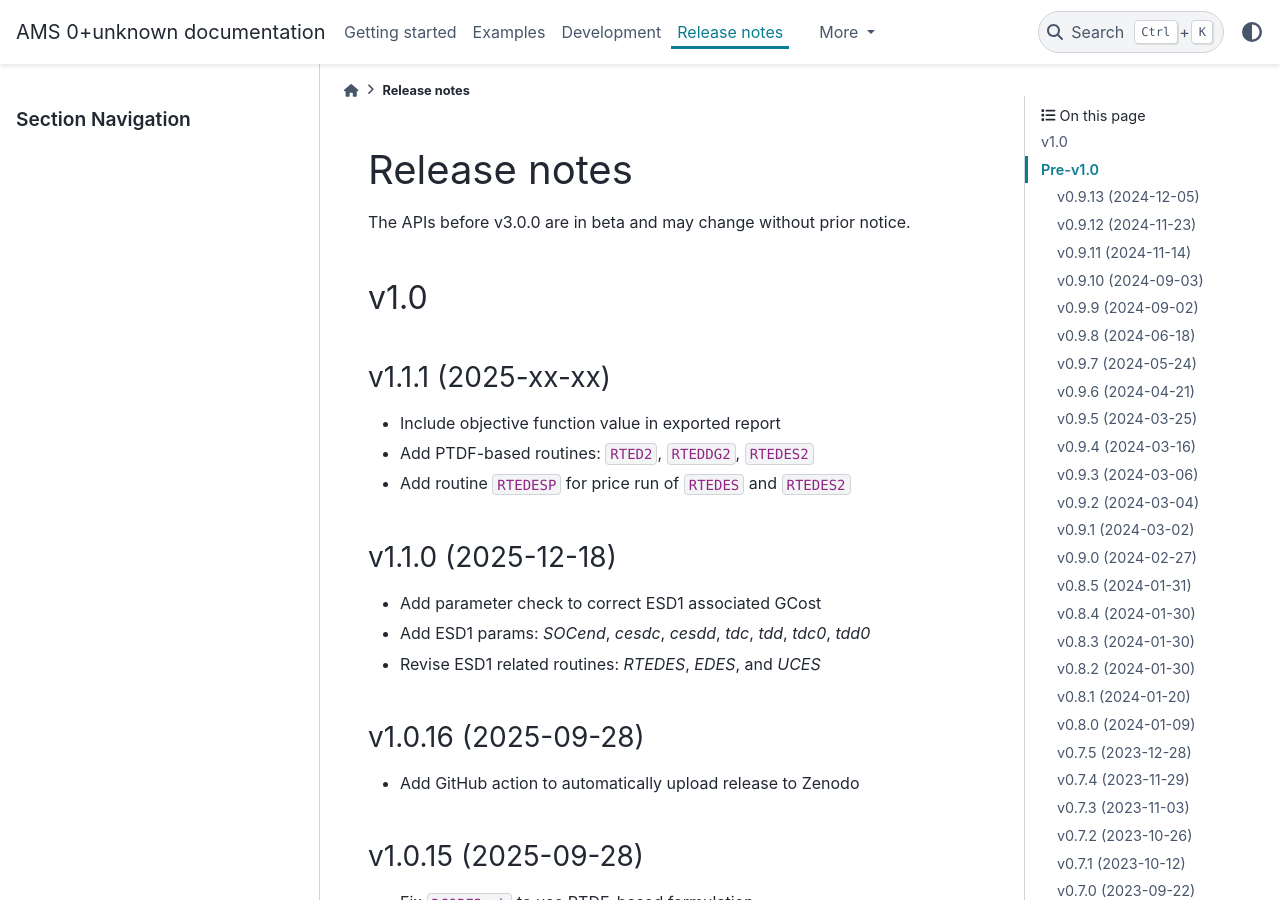
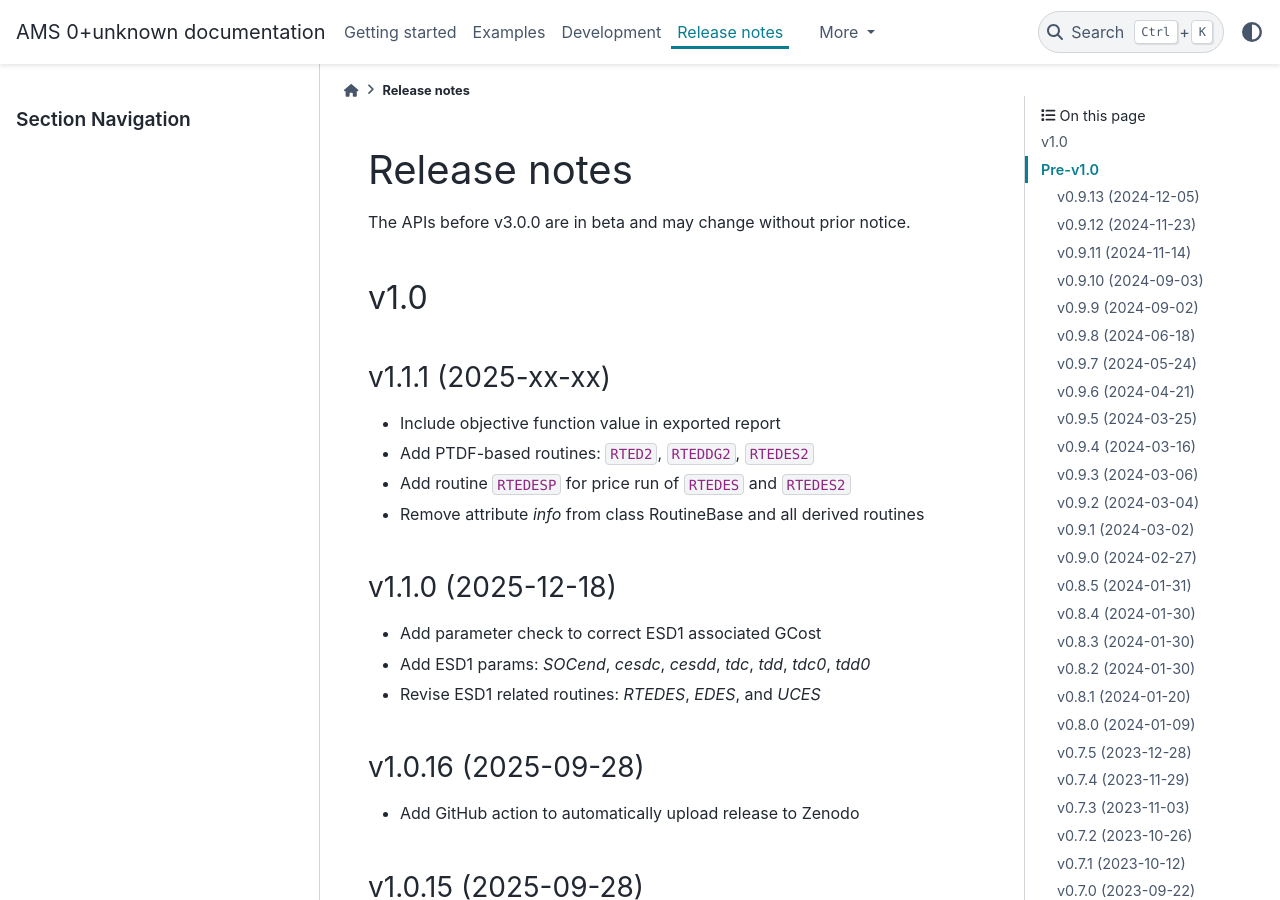
Before and after one commit to CURENT/ams, a Sphinx documentation site: the page built from docs/source/release-notes.rst, in a window 1280 px wide and 900 px high. Built offline with Sphinx 7.4.7 and the PyData theme 0.15.4, drawn with Linux system fonts in a browser that asks for light colours; pages that are not in the unit, such as notebooks, are missing from menus.

Commit message:
Update release notes

```diff
--- a/docs/source/release-notes.rst
+++ b/docs/source/release-notes.rst
@@ -15,6 +15,7 @@ v1.1.1 (2025-xx-xx)
 - Include objective function value in exported report
 - Add PTDF-based routines: ``RTED2``, ``RTEDDG2``, ``RTEDES2``
 - Add routine ``RTEDESP`` for price run of ``RTEDES`` and ``RTEDES2``
+- Remove attribute `info` from class RoutineBase and all derived routines
 
 v1.1.0 (2025-12-18)
 ----------------------
```
